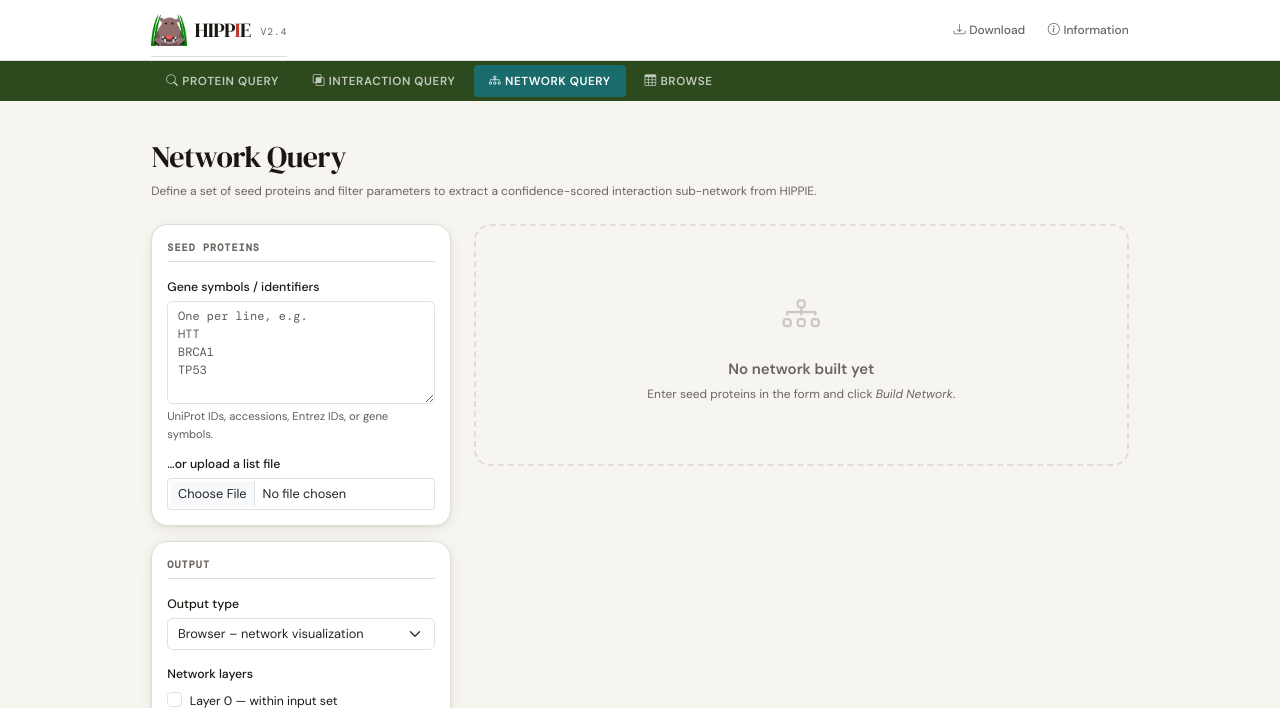
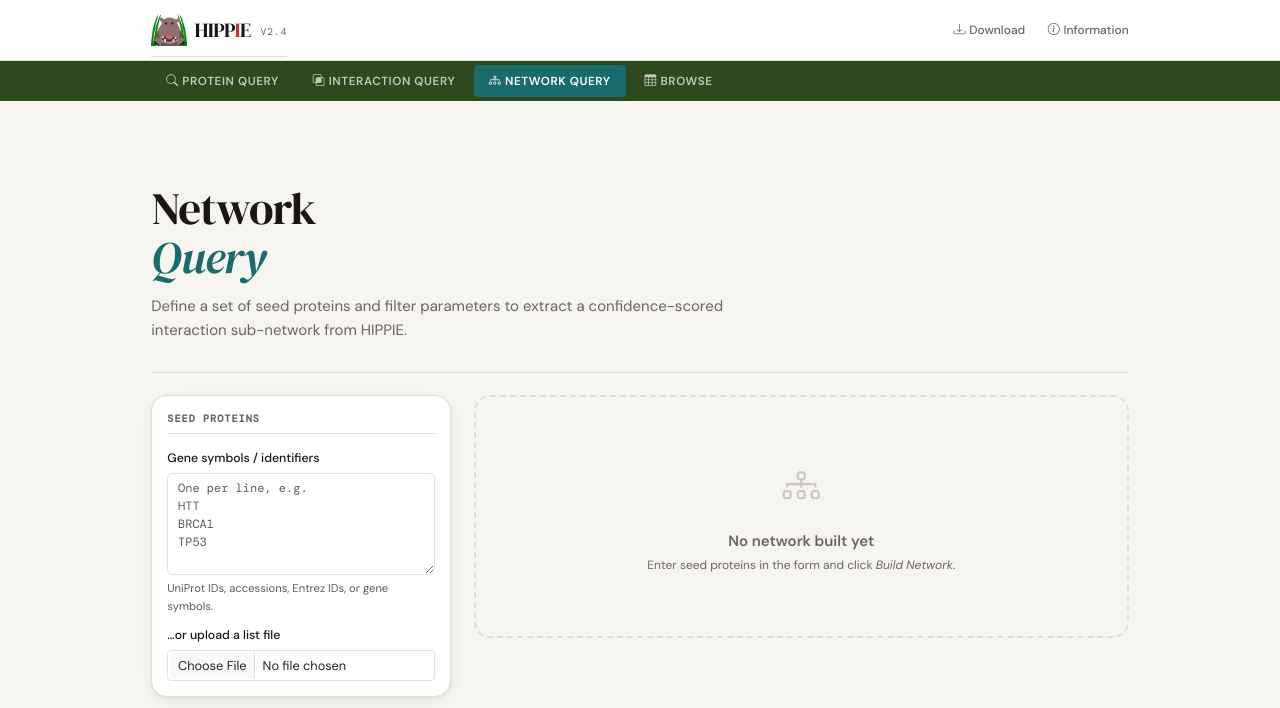
Before and after one commit to MSchaeferLab/HIPPIE, a Django app: page /network/ in a window 1280 px wide. Shown: the top 708 px of the page. Run offline with Django 5.2, Linux system fonts and the light colour scheme; data that the repository does not hold is empty; some web fonts are replaced.

Commit message:
fix: show param validation, NOT_FOUND shape, network_query hero
- views.py: validate `show` param against allowed set before use;
  unknown values silently returned empty results
- views.py: add isoform_uniprot_a/b to NOT_FOUND dicts in both
  _resolve_*_pair helpers so response shape is consistent
- network_query.html: add hippie-hero wrapper to match other pages;
  fixes NetworkQueryTest.test_get_renders_form which expected it

Co-Authored-By: Claude Sonnet 4.6 <noreply@anthropic.com>

```diff
--- a/hippie_django/hippie_website/templates/hippie_website/network_query.html
+++ b/hippie_django/hippie_website/templates/hippie_website/network_query.html
@@ -5,9 +5,9 @@
 {% block content %}
 
 {# ── Page heading ───────────────────────────────────────────────────── #}
-<div class="mb-4">
-  <h2 style="font-family:var(--font-display);">Network Query</h2>
-  <p class="text-muted-sm mb-0">
+<div class="hippie-hero mb-4">
+  <h1>Network<br><em style="color:var(--hippie-teal)">Query</em></h1>
+  <p>
     Define a set of seed proteins and filter parameters to extract a
     confidence-scored interaction sub-network from HIPPIE.
   </p>
--- a/hippie_django/hippie_website/views.py
+++ b/hippie_django/hippie_website/views.py
@@ -183,9 +183,9 @@ def protein_query_api(request):
     """
     q = request.GET.get("q", "").strip()
     include_isoforms = request.GET.get("include_isoforms", "") in ("1", "true", "yes")
-    show = request.GET.get(
-        "show", "interactions"
-    )  # "interactions" | "noninteractions" | "both"
+    show = request.GET.get("show", "interactions")
+    if show not in ("interactions", "noninteractions", "both"):
+        show = "interactions"
 
     if not q:
         return JsonResponse(
@@ -368,9 +368,9 @@ def interaction_query_api(request):
 
     raw_pairs = body.get("pairs", [])
     include_isoforms = bool(body.get("include_isoforms", False))
-    show = body.get(
-        "show", "interactions"
-    )  # "interactions" | "noninteractions" | "both"
+    show = body.get("show", "interactions")
+    if show not in ("interactions", "noninteractions", "both"):
+        show = "interactions"
 
     if not isinstance(raw_pairs, list):
         return JsonResponse({"error": "'pairs' must be a list."}, status=400)
@@ -441,6 +441,8 @@ def _resolve_interaction_pair(input_a: str, input_b: str, input_order: int) -> d
         "symbol_b": input_b,
         "uniprot_a": "",
         "uniprot_b": "",
+        "isoform_uniprot_a": None,
+        "isoform_uniprot_b": None,
         "score": -1.0,
         "source_count": 0,
         "experiment_count": 0,
@@ -525,6 +527,8 @@ def _resolve_noninteraction_pair(input_a: str, input_b: str, input_order: int) -
         "symbol_b": input_b,
         "uniprot_a": "",
         "uniprot_b": "",
+        "isoform_uniprot_a": None,
+        "isoform_uniprot_b": None,
         "score": -1.0,
         "source_count": None,
         "experiment_count": None,
```
